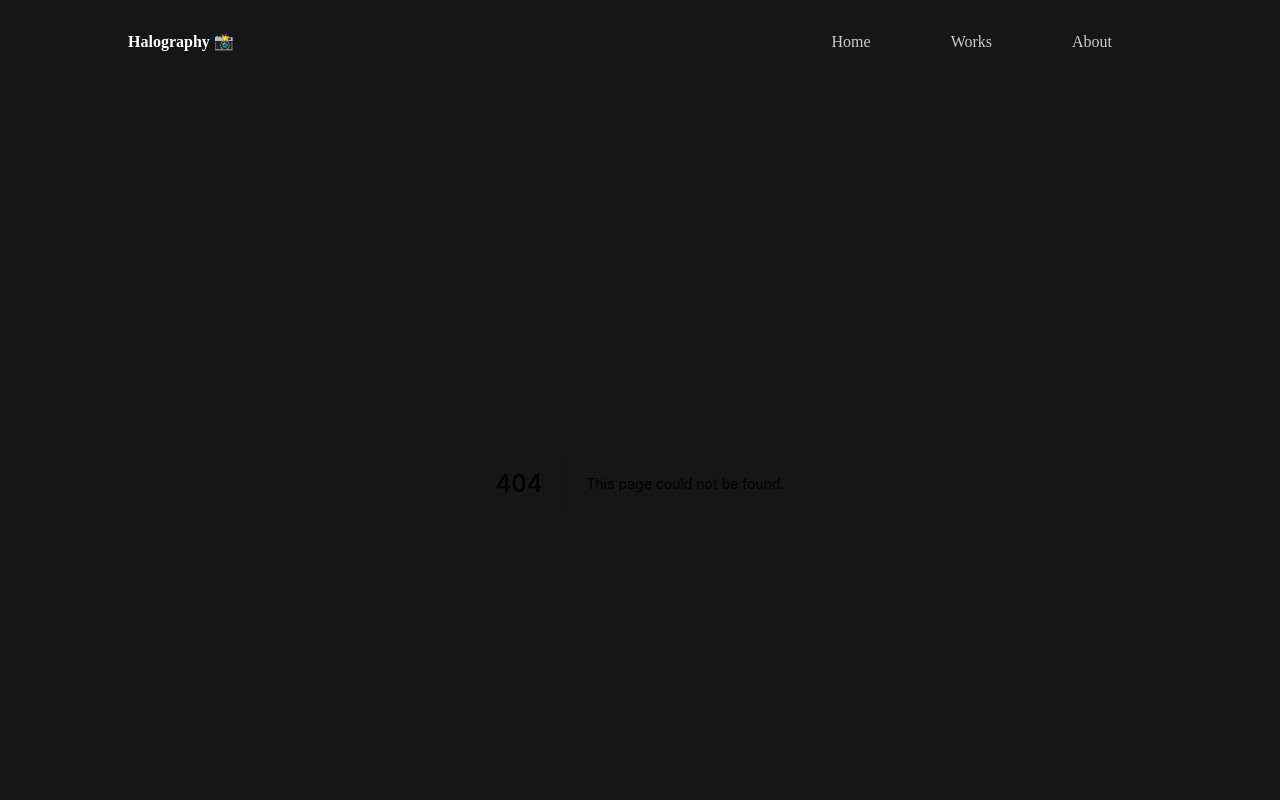
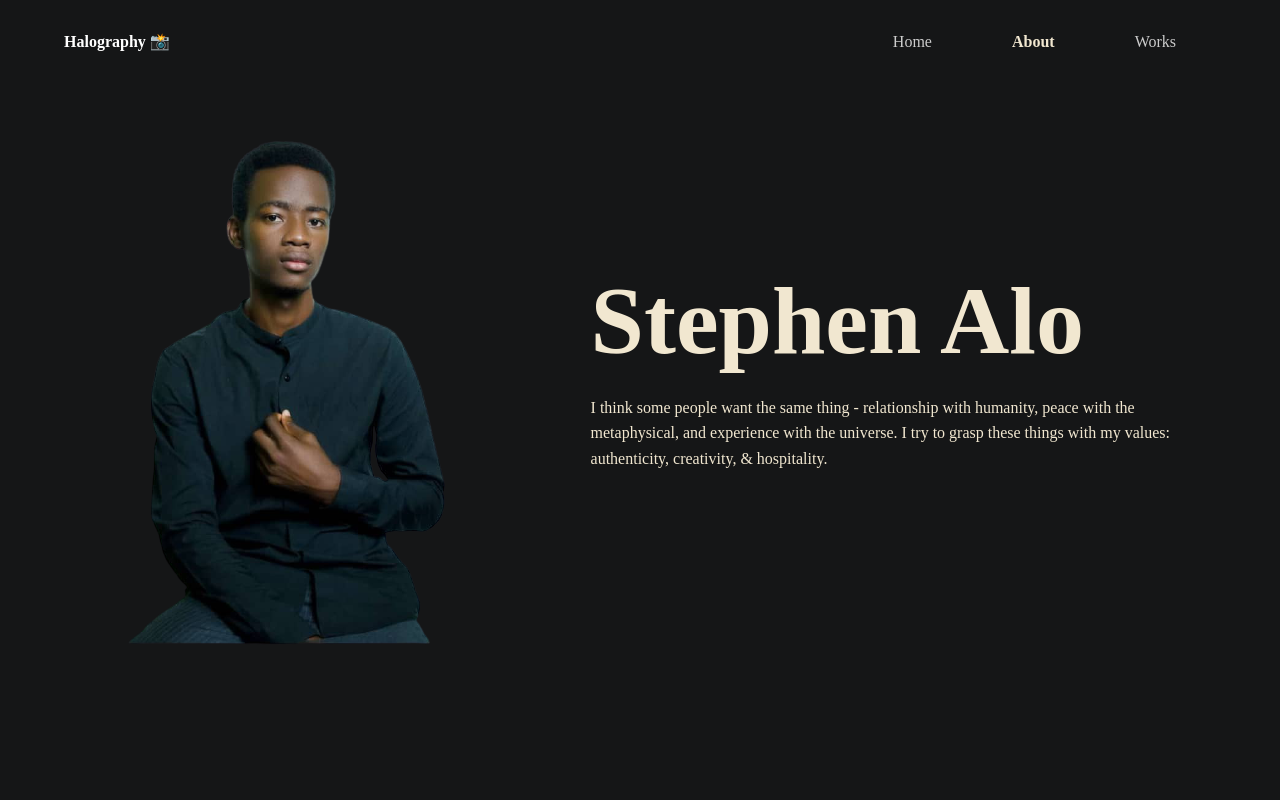
Before and after one commit to Chisonm/Halography, a Next.js app: page /about in a window 1280 px wide. Before the commit this address had no page. Shown: the top 800 px of the page. Built offline with nearby package versions, Linux system fonts and the light colour scheme.

Commit message:
about us page done

```diff
--- a/components/Navbar/MenuItems.js
+++ b/components/Navbar/MenuItems.js
@@ -5,13 +5,13 @@ const MenuItems = [
       active: true,
     },
     {
-      label: 'Works',
-      url: "/work",
+      label: 'About',
+      url: "/about",
       active: false,
     },
     {
-      label: 'About',
-      url: "/skills",
+      label: 'Works',
+      url: "/work",
       active: false,
     },
   ];
--- /dev/null
+++ b/pages/about/index.js
@@ -0,0 +1,25 @@
+import React from 'react'
+import Image from 'next/image'
+import HomeTransition from '../../Hoc/HomeTransition'
+import stephen from '../../public/images/stephen.png'
+
+
+function index() {
+    return (
+        <div style={{ height: '100vh' }}>
+            <div className="about-st-container">
+                <div className="about-pg-flex">
+                    <div className="img-wrapper">
+                        <Image src={stephen} alt="" />
+                    </div>
+                    <div className="about-st-content">
+                        <h1>Stephen Alo</h1>
+                        <p>I think some people want the same thing - relationship with humanity, peace with the metaphysical, and experience with the universe. I try to grasp these things with my values: authenticity, creativity, & hospitality.</p>
+                    </div>
+                </div>
+            </div>
+        </div>
+    )
+}
+
+export default HomeTransition(index)
--- a/pages/index.js
+++ b/pages/index.js
@@ -11,7 +11,7 @@ function Home() {
   return (
     <div>
       <Head>
-        <title>Create Next App</title>
+        <title>Halography - Photography</title>
         <meta name="description" content="Generated by create next app" />
         <link rel="icon" href="/favicon.ico" />
       </Head>
--- a/styles/_reset.scss
+++ b/styles/_reset.scss
@@ -12,6 +12,7 @@ a{
   text-decoration: none;
 }
   body {
+    min-height: 100%;
     padding: 0;
     font-family: 'Poppins', sans-serif;
     }
@@ -52,7 +53,7 @@ html:focus-within {
   scroll-behavior: smooth;
 }
 body {
-  min-height: 100vh;
+  min-height: 100%;
   text-rendering: optimizeSpeed;
   line-height: 1.5;
 }
@@ -83,6 +84,9 @@ html, body, div, span, applet, object, iframe, h1, h2, h3, h4, h5, h6, p, blockq
   font: inherit;
   vertical-align: baseline;
 }
+html{
+  min-height: 100%;
+}
 
 /* Remove all animations, transitions and smooth scroll for people that prefer not to see them */
 @media (prefers-reduced-motion: reduce) {
--- /dev/null
+++ b/styles/about/_about-st.scss
@@ -0,0 +1,82 @@
+.about-st-container{
+    width: 90%;
+    margin: 0 auto;
+}
+.img-wrapper{
+    width: 100%;
+
+    @include for-phone-only {
+        display: none;
+    }
+}
+.about-pg-flex{
+    display: flex;
+    justify-content: space-between;
+    align-items: center;
+
+    @include for-phone-only {
+        flex-direction: column;
+        // background: url('../../public/images/stephen.png') no-repeat;
+        // background-size: 100%;
+        // width: 100%;
+        // height: 100vh;
+        // background-position: center center;
+    }
+}
+
+.about-st-content{
+    display: flex;
+    align-items: stretch;
+    justify-content: flex-end;
+    flex-direction: column;
+    height: 100%;
+
+    @include for-phone-only {
+        align-items: left;
+        justify-content: center;
+    }
+    & h1{
+        color: $accent-color;
+        font-size: 6em;
+        font-weight: bold;
+        margin-bottom: .2em;
+
+        @include for-phone-only {
+            font-size: 3em;
+            margin-top: 2.5em;
+            text-align: center;
+        }
+    }
+    & p{
+        color: $accent-color;
+        line-height: 1.6;
+
+        @include for-phone-only {
+            text-align: center;
+        }
+    }
+}
+
+@media (max-width: 768px) {
+    .about-st-content{
+        display: flex;
+        align-items: stretch;
+        justify-content: flex-end;
+        flex-direction: column;
+        height: 100%;
+
+
+        & h1{
+            font-size: 3em;
+            margin-top: 2.5em;
+            text-align: center;
+            }
+            & p{
+             text-align: center;
+            }
+        }
+
+    .img-wrapper{
+        display: none;
+    }
+}
--- a/styles/globals.scss
+++ b/styles/globals.scss
@@ -9,6 +9,8 @@
 @import './category/category';
 @import './gallery/gallery';
 @import './contact/contact';
+
+@import './about/about-st';
 
 
 
--- a/styles/navbar/_navbar.scss
+++ b/styles/navbar/_navbar.scss
@@ -1,5 +1,5 @@
 .navbar-container{
-    width: 80%;
+    width: 90%;
     margin: 0 auto;
     padding: 2em 0;
     @include for-tablet-portrait-up {
```
Also changed, not shown: public/images/stephen.png (added).
